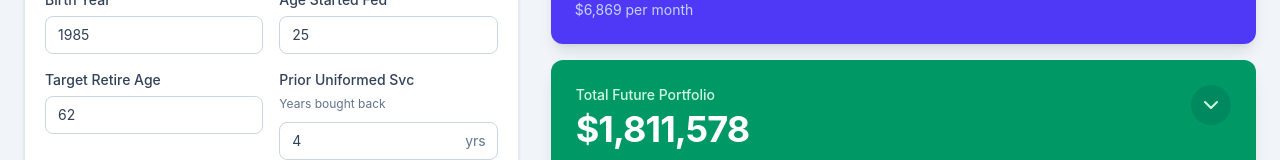
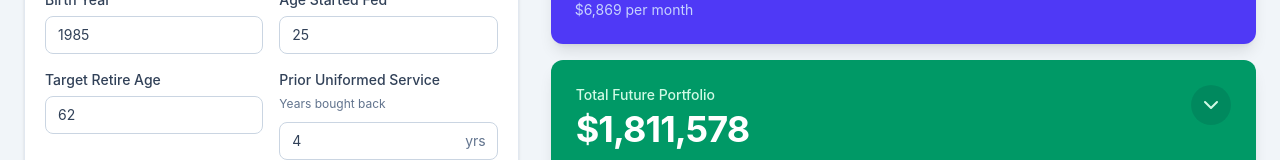
Before and after one commit to g98r9b6jyz-eng/Final-FERA, a React (Vite) app: page / in a window 1280 px wide. Shown: the part 212-372 px from the top of the page. Built offline with nearby package versions, Linux system fonts and the light colour scheme.

Commit message:
Update App.tsx

```diff
--- a/src/App.tsx
+++ b/src/App.tsx
@@ -971,7 +971,7 @@ export default function App() {
                 <Field label="Birth Year"><NumberInput value={birthYear} onChange={(v) => typeof v === 'number' && setBirthYear(v)} /></Field>
                 <Field label="Age Started Fed"><NumberInput value={ageStarted} onChange={(v) => typeof v === 'number' && setAgeStarted(v)} /></Field>
                 <Field label="Target Retire Age"><NumberInput value={retireAge} onChange={(v) => typeof v === 'number' && setRetireAge(v)} /></Field>
-                <Field label="Prior Uniformed Svc" description="Years bought back"><NumberInput value={priorService} onChange={(v) => typeof v === 'number' && setPriorService(v)} suffix="yrs" /></Field>
+                <Field label="Prior Uniformed Service" description="Years bought back"><NumberInput value={priorService} onChange={(v) => typeof v === 'number' && setPriorService(v)} suffix="yrs" /></Field>
               </div>
               <Field label="Unused Sick Leave" description="Converts to creditable time (OPM 360-day yr)">
                 <Slider value={sickLeaveDays} onChange={setSickLeaveDays} min={0} max={365} step={1} suffix=" days" />
```
